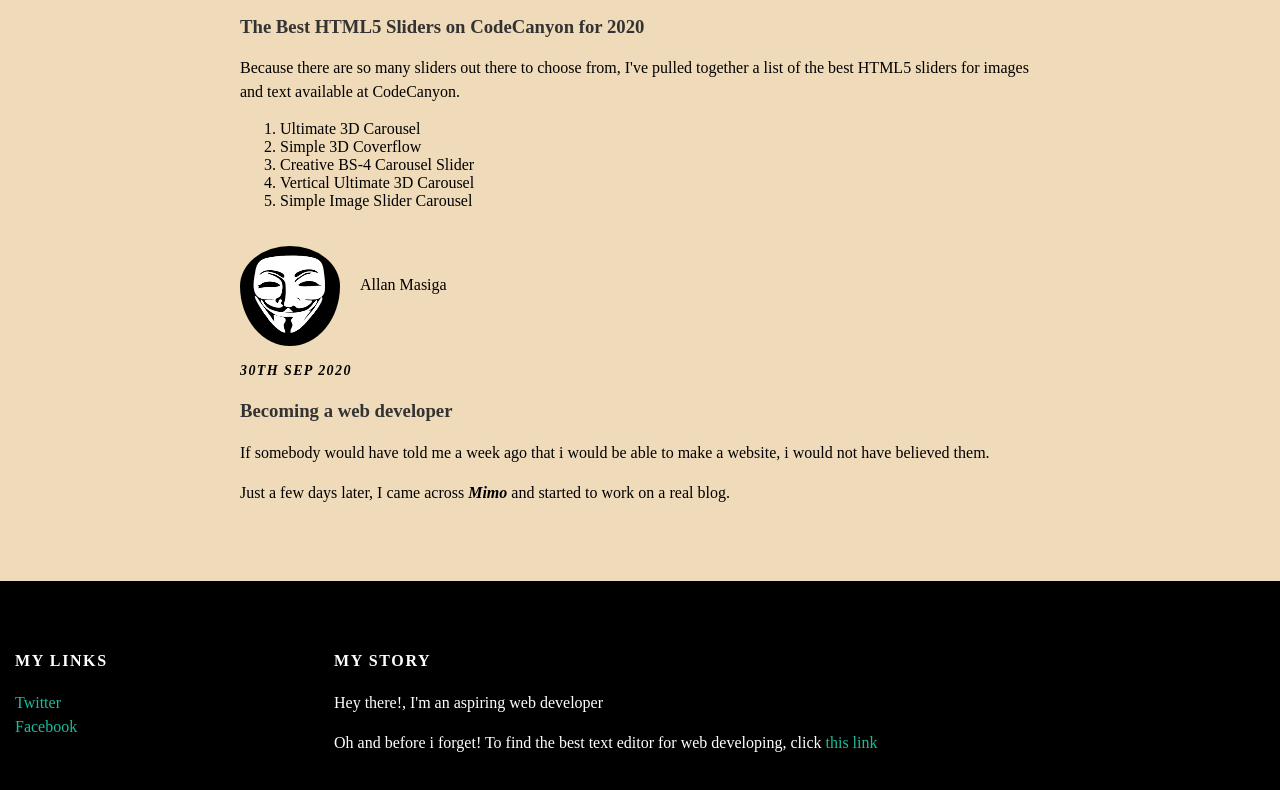
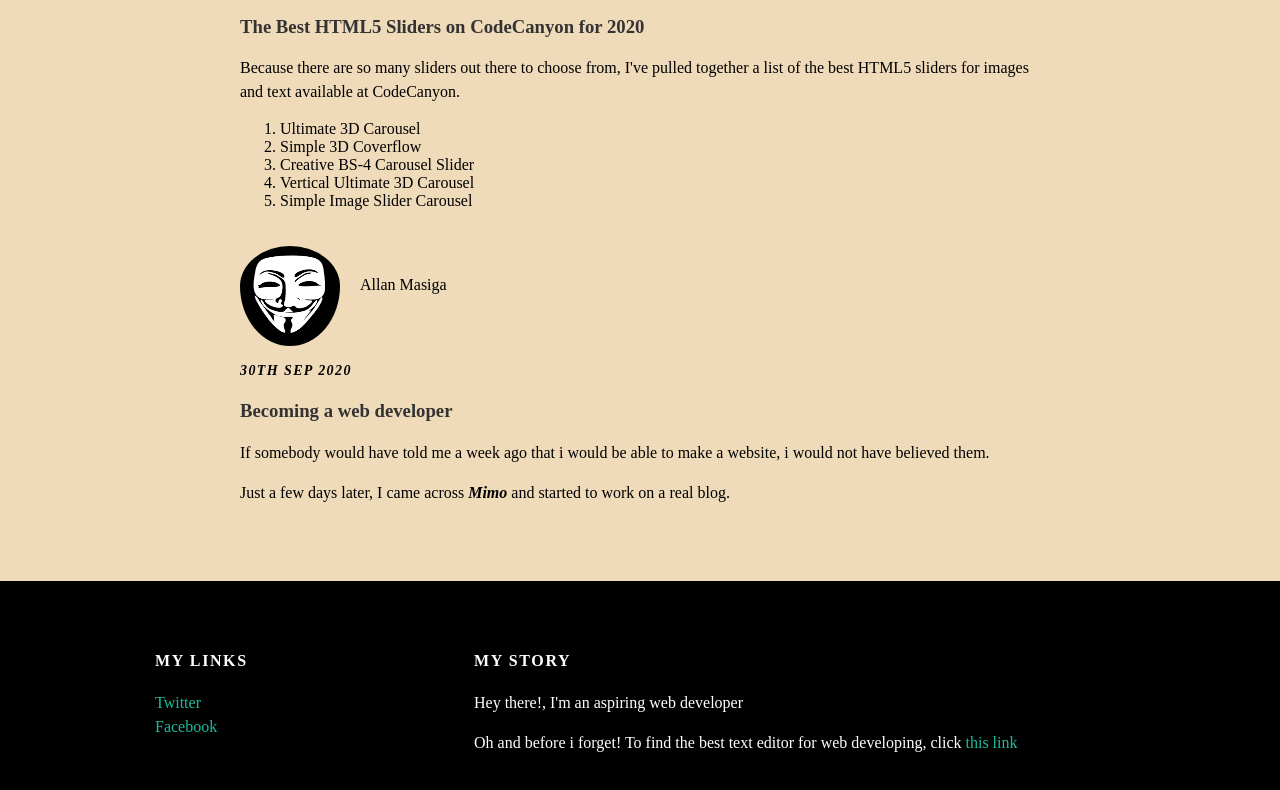
Before and after one commit to Masiga102/Masiga102.github.io, a plain HTML site: page index.html in a window 1280 px wide. Shown: the part 368-1158 px from the top of the page. Drawn offline with Linux system fonts and the light colour scheme.

Commit message:
Update styles.css

```diff
--- a/styles.css
+++ b/styles.css
@@ -31,7 +31,7 @@ body {
   margin-top: 0;
 }
 
-.containe{
+.container{
   max-width: 1000px;
   margin: 0 auto;;
 }
```
